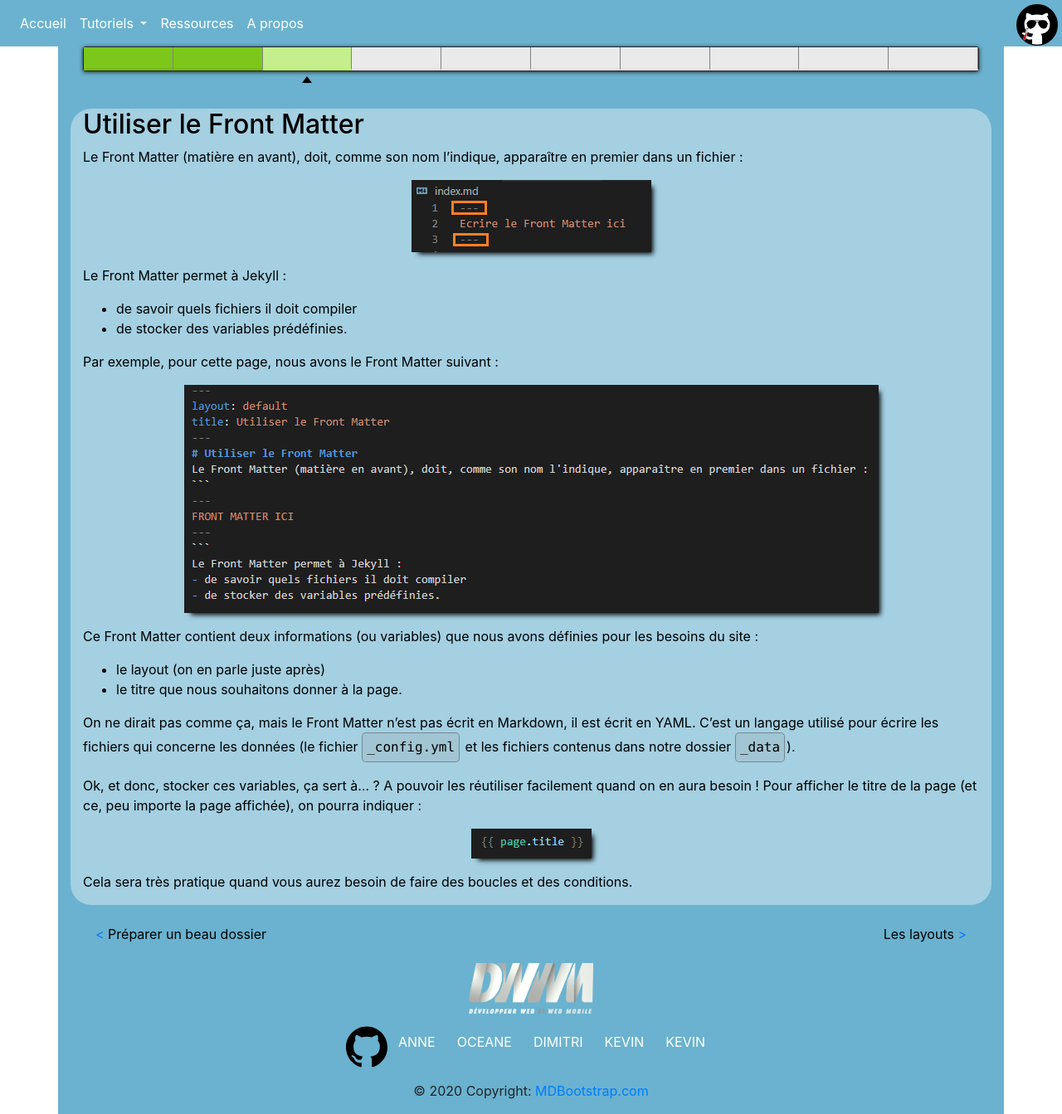
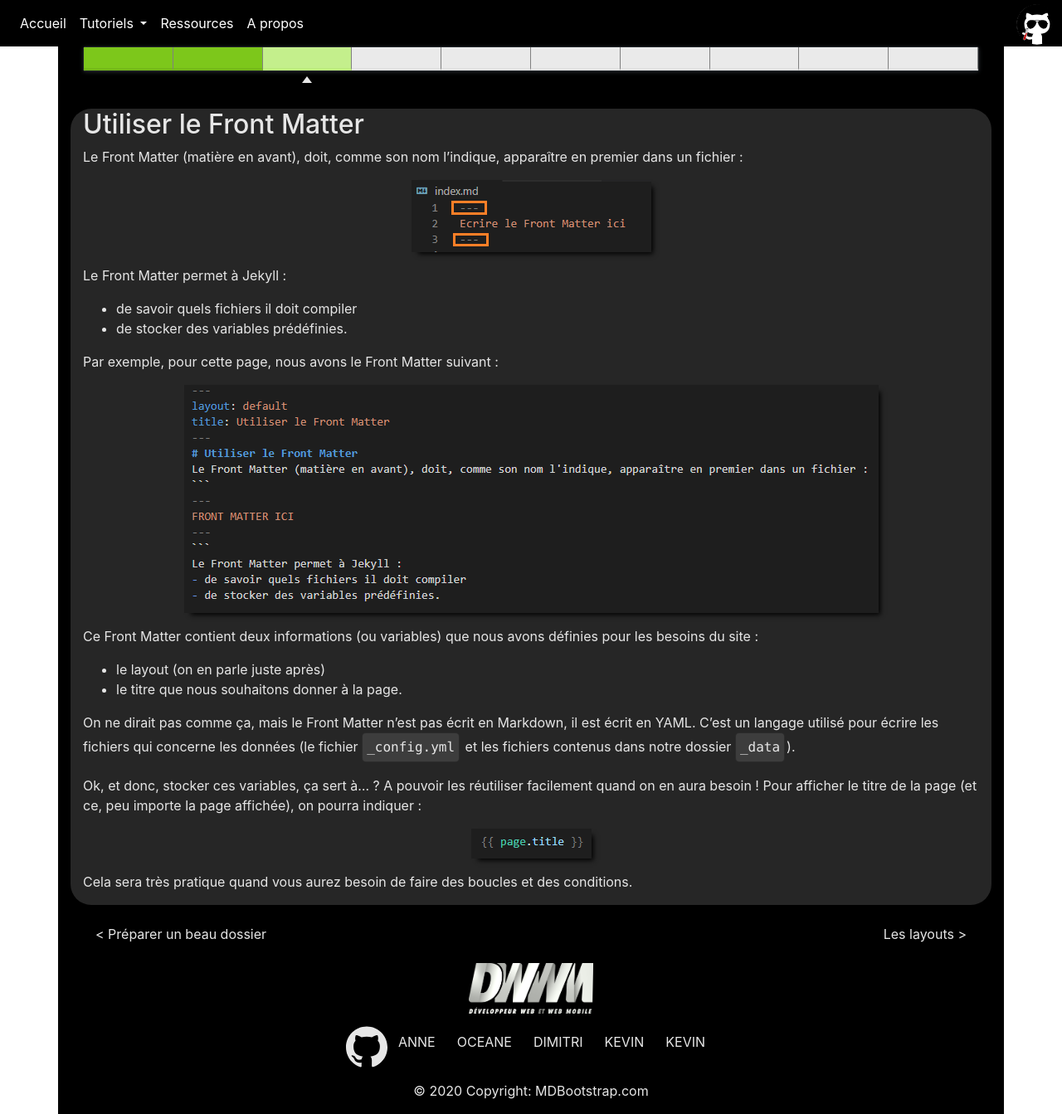
Before and after one commit to OceaneRFT/jekyll-starter, a Jekyll site: the page built from _tutoriels/tuto103-frontmatter.md, in a window 1280 px wide. Shown: the whole page at 83% size. Built offline with Jekyll 4.4.1, drawn with Linux system fonts in a browser that asks for light colours.

Commit message:
theme black

```diff
--- a/_includes/modal.html
+++ /dev/null
@@ -1,23 +0,0 @@
-<!-- Button trigger modal -->
-  <!-- Modal -->
-  <div class="modal fade" id="exampleModal" tabindex="-1" role="dialog" aria-labelledby="exampleModalLabel" aria-hidden="true">
-    <div class="modal-dialog" role="document">
-      <div class="modal-content">
-        <div class="modal-header">
-          <h5 class="modal-title" id="exampleModalLabel">Modal title</h5>
-          <button type="button" class="close" data-dismiss="modal" aria-label="Close">
-            <span aria-hidden="true">&times;</span>
-          </button>
-        </div>
-        <div class="modal-body">
-          ...
-        </div>
-        <div class="modal-footer">
-          <button type="button" class="btn btn-secondary" data-dismiss="modal">Ok BOSS</button>
-        </div>
-      </div>
-    </div>
-  </div>
-
-
-  <script src="{{ '/assets/js/lenotre.js' | relative_url }}"></script>
--- a/_layouts/base.html
+++ b/_layouts/base.html
@@ -41,7 +41,6 @@
     <div class="container">
         <div class="row row-page">
             {{ content }}
-            {% include modal.html %}
         </div>
 
         {% include footer.html %}
--- a/_sass/_variables.scss
+++ b/_sass/_variables.scss
@@ -1,7 +1,9 @@
 $colour-link: white;
-$theme-blue: rgb(106, 178, 207);
-$theme-color: $theme-blue;
+$color-blue: rgb(106, 178, 207); //Theme choisi par l'équipe par défaut.
+$theme-color: black; //La couleur du thème avec laquelle on travaille toutes nos mixin qui nous permet juste de changer sa valeur pour modifier notre thème.
 
+
+// Cette mixin sert à changer la couleur de police en fonction de la luminosité de notre background.
 @mixin police {
     @if ( lightness($theme-color) > 25% ){
         $theme-color: darken($theme-color, 90%);
@@ -12,14 +14,14 @@ $theme-color: $theme-blue;
         }
 @content;
 }
-
+// Cette mixin sert à changer la couleur du corps de page en fonction de la luminosité de notre background.
 @mixin theme{
         $theme-color: lighten($theme-color,15%);
         background-color: $theme-color;
 @content;
 }
 
-
+// Cette mixin sert à changer la couleur du marker de la barre de progression en fonction de la luminosité de notre background.
 @mixin marker {
     @if ( lightness($theme-color) > 25% ){
         $theme-color: darken($theme-color, 90%);
@@ -30,3 +32,16 @@ $theme-color: $theme-blue;
         }
 @content;
 }
+
+
+// Cette mixin sert à changer la couleur de nos deux svg en fonction de la luminosité de notre background.
+@mixin svg {
+    @if ( lightness($theme-color) > 25% ){
+        $theme-color: darken($theme-color, 90%);
+        fill: $theme-color;
+    }@else {
+        $theme-color: lighten($theme-color, 90%);
+        fill: $theme-color;
+        }
+@content;
+}
--- a/_sass/footer.scss
+++ b/_sass/footer.scss
@@ -23,8 +23,12 @@
             margin-bottom: 0;
         }
         & .btn{
-        color: white;
+        @include police;
         }
     }
 
 }
+
+.footer-copyright{
+    @include police ;
+}
--- a/_sass/main.scss
+++ b/_sass/main.scss
@@ -87,3 +87,20 @@ h1#welcome-to-jekyll-starter-{
         color: $theme-color;
     }
 }
+
+.arrow{
+    @include police;
+}
+
+svg{
+    @include svg ;
+}
+
+a{
+    @include police;
+
+    &:hover{
+        @include police;
+        font-size: 110%;
+    }
+}
--- a/assets/js/lenotre.js
+++ /dev/null
@@ -1,22 +0,0 @@
-
-
-
-// document.addEventListener("contextmenu", affiche () ) {
-//  var elem = document.getElementById(exampleModal);
-//  elem.style.visibility = "hidden";
-//  $("#exampleModal").modal("hide");
-//   });
-
-// var id = localStorage.(0);
-
-  // document.addEventListener("contextmenu", function(e) {
-//   e.preventDefault();
-//   var targetModal = document.getElementById("exampleModal");
-//   $(targetModal).modal("show");
-// })
-
-$("[data-toggle='modal']").on("contextmenu", function(e) {
-  e.preventDefault();
-  var targetModal = $(this).data('exampleModal');
-  $(targetModal).modal("show");
-})
```
